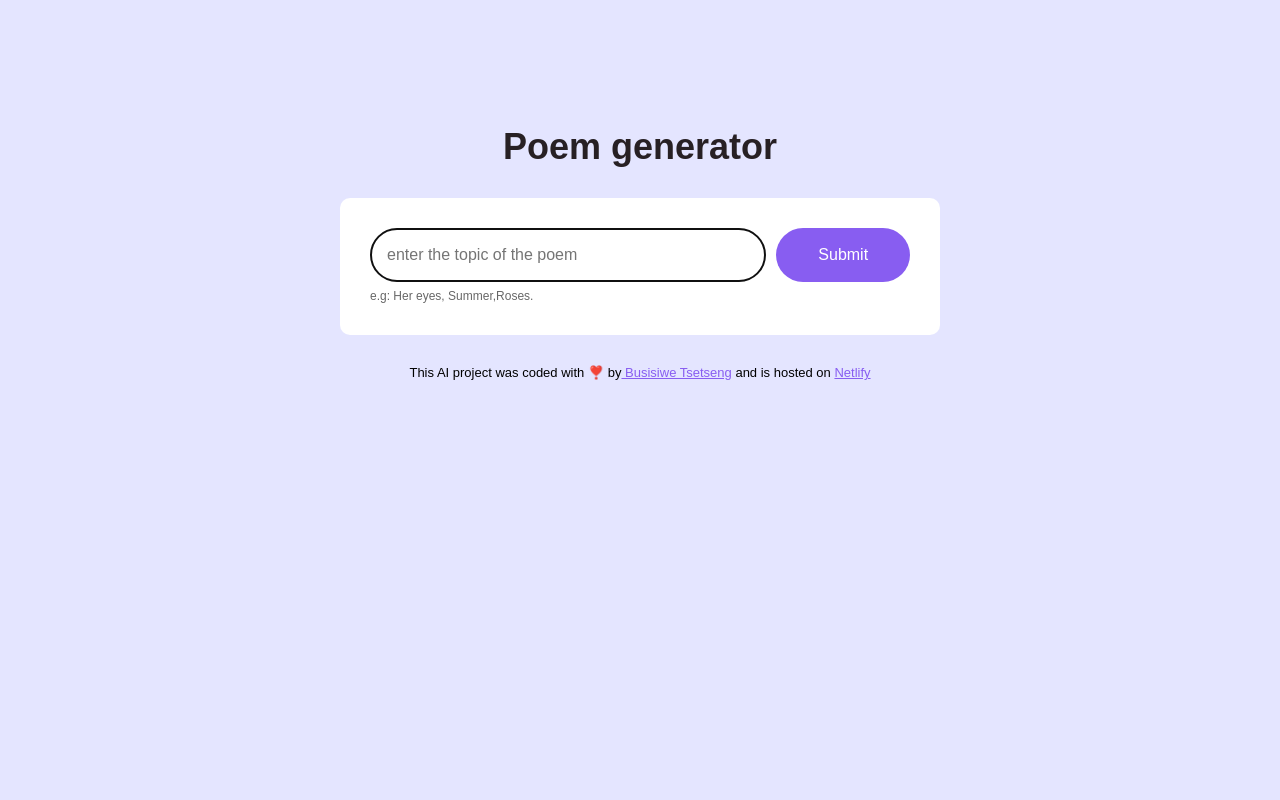
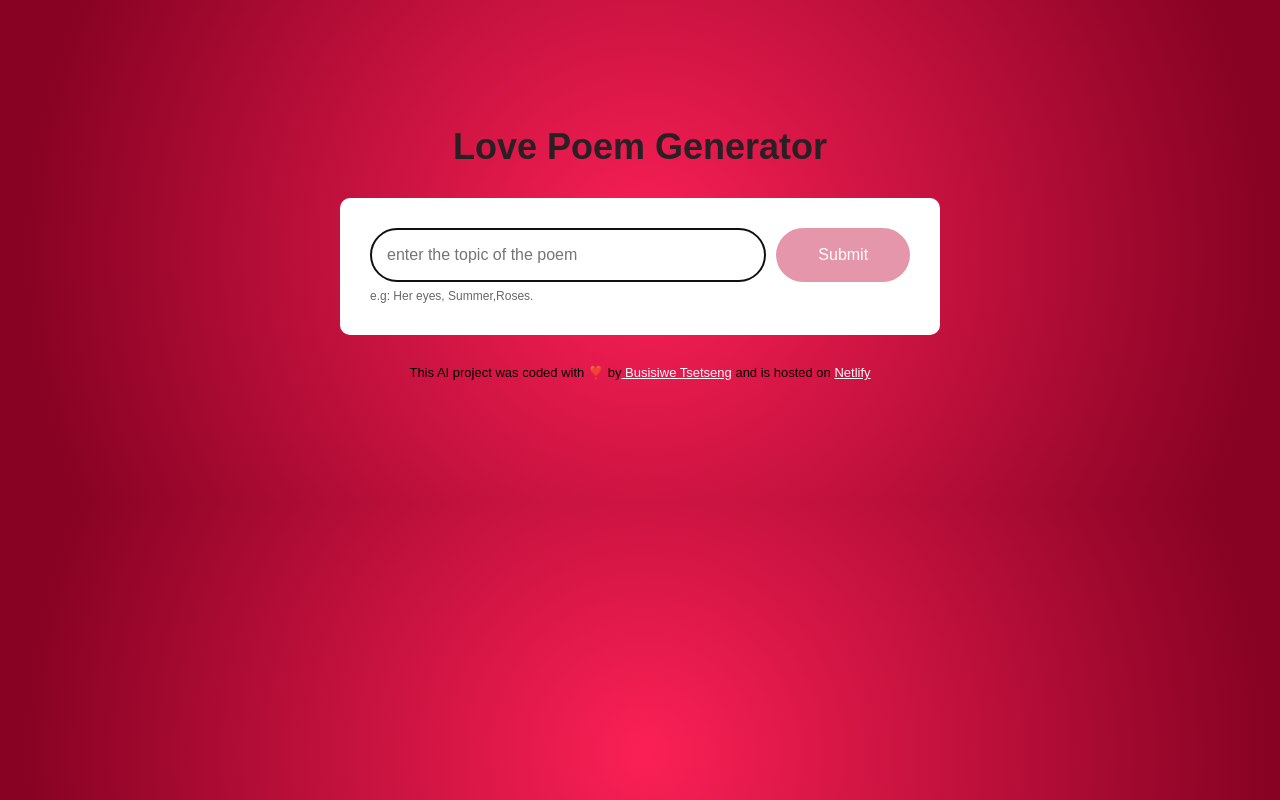
Before and after one commit to DemureSiwe/Ai-poem-generator, a plain HTML site: page index.html in a window 1280 px wide. Drawn offline with nearby package versions, Linux system fonts and the light colour scheme.

Commit message:
Changed the background

```diff
--- a/index.html
+++ b/index.html
@@ -10,7 +10,7 @@
   </head>
   <body>
     <div class="container">
-      <h1>Poem generator</h1>
+      <h1>Love Poem Generator</h1>
 
       <main>
         <div class="form-container">
--- a/style.css
+++ b/style.css
@@ -1,4 +1,9 @@
 body {
+  background: radial-gradient(
+    circle at 50.4% 50.5%,
+    rgb(251, 32, 86) 0%,
+    rgb(135, 2, 35) 90%
+  );
   background-color: #e4e5ff;
   font-family: Arial, Helvetica, sans-serif;
 }
@@ -50,7 +55,7 @@ form {
 
 .submit-buttton {
   margin-left: 10px;
-  background: #885df1;
+  background: #e696ab;
   color: white;
   border: none;
   width: 150px;
@@ -65,12 +70,13 @@ form {
   padding: 20px;
   border-radius: 10px;
   line-height: 2;
-  border-left: 3px solid#885df1;
+  border-left: 3px solid#370606;
   box-shadow: 0px 20px 60px rgba (65, 50, 100, 0.08);
 }
 .hidden {
   display: none;
 }
+
 @keyframes dotSpin {
   0%,
   100% {
@@ -105,7 +111,7 @@ form {
   animation-delay: 0.4s;
 }
 a {
-  color: #885df1;
+  color: #fef9fa;
 }
 footer {
   text-align: center;
```
